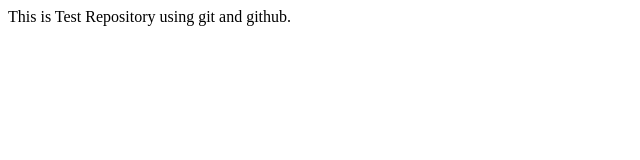
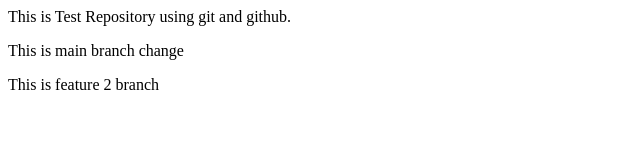
Before and after one commit to Shariqqqq/TestRepo, a plain HTML site: page index.html in a window 1280 px wide. Shown: the whole page, without its empty margins (0-640 px from the left). Drawn offline with Linux system fonts and the light colour scheme.

Commit message:
add paragraph

```diff
--- a/index.html
+++ b/index.html
@@ -1,3 +1,3 @@
-<p>
-    This is Test Repository using git and github.
-</p>
+<p>This is Test Repository using git and github.</p>
+<p>This is main branch change</p>
+<p>This is feature 2 branch</p>
```
